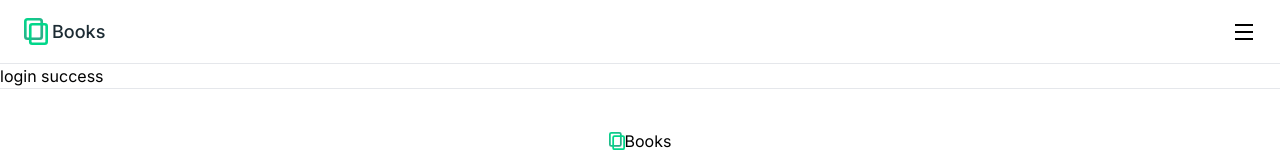
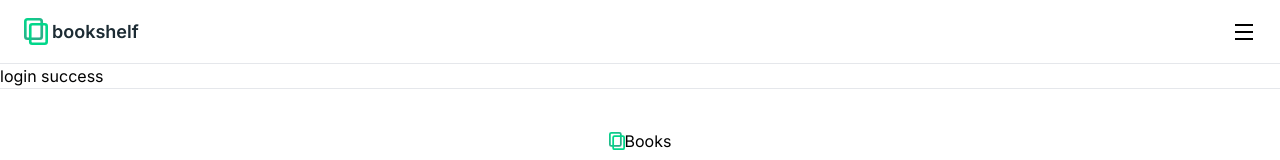
Before and after one commit to islaree/next-book-search, a Next.js app: page /library in a window 1280 px wide. Shown: the top 160 px of the page. Built offline with nearby package versions, Linux system fonts and the light colour scheme.

Commit message:
Update new design

```diff
--- a/components/client/header.tsx
+++ b/components/client/header.tsx
@@ -11,7 +11,7 @@ export default function Header({ isActive, onClick }: { isActive: boolean; onCli
       <div className="flex justify-between items-center px-6 h-16 border-b border-gray-200">
         <Link href="/" className="flex items-center gap-x-1">
           <Image src="/logo.svg" alt="logo" width={0} height={0} className="w-6 h-auto" />
-          <div className="text-lg font-medium text-[#1c2b33] leading-none">Books</div>
+          <div className="text-lg font-semibold text-[#1c2b33] leading-none">bookshelf</div>
         </Link>
         <div className="flex flex-col">
           <div onClick={onClick}>
```
